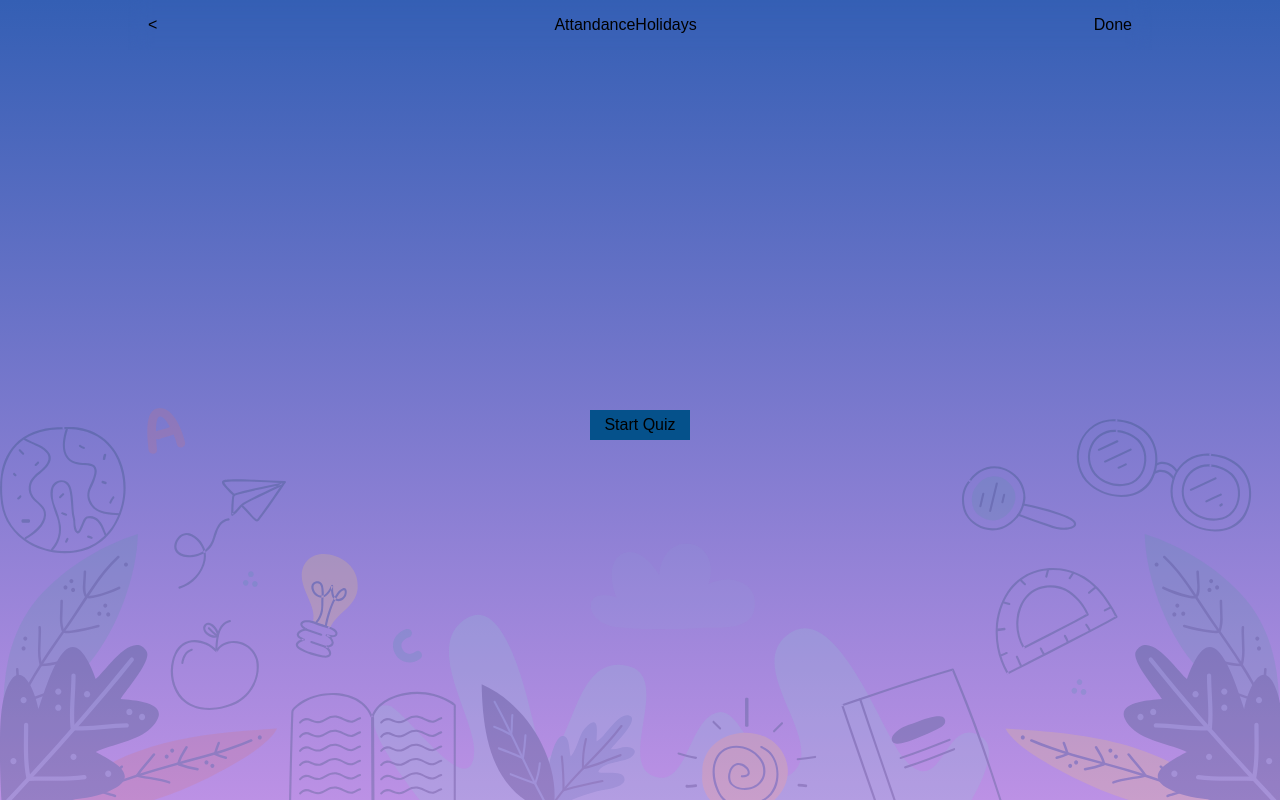
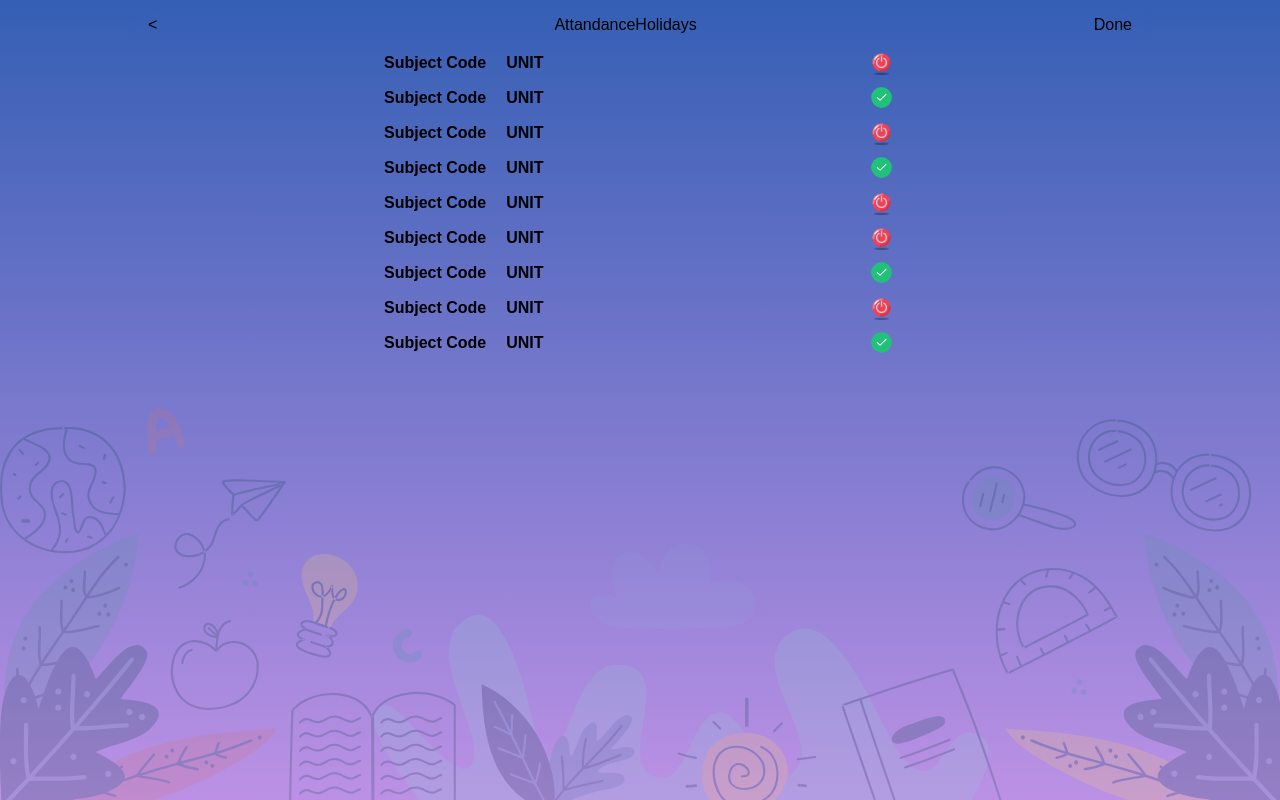
Before and after one commit to developersumit01/ERP-Project, a React (Vite) app: page / in a window 1280 px wide. Built offline with nearby package versions, Linux system fonts and the light colour scheme.

Commit message:
handle quiz component and completed the front end part but some funconality is missing

```diff
--- a/src/CSS/Box.module.css
+++ b/src/CSS/Box.module.css
@@ -3,6 +3,8 @@
       display: flex;
       align-items: flex-start;
       justify-content: center;
+      z-index: 10;
+      margin-bottom: 50px;
 }
 .boxs{
       width: 100%;
@@ -20,6 +22,7 @@
       border-bottom: 1px solid;
       margin-bottom: 9px;
       padding: 0 5px 5px 5px;
+      font-weight: 600;
 }
 .data img{
       width: 30px;
@@ -32,4 +35,11 @@
       background-color: blue;
       border-radius: 10px;
       height: 2rem;
+      cursor: pointer;
 }
+.button:active{
+      background-color: #394379;
+}
+.button:hover{
+border: 2px solid #394379;
+}
--- a/src/CSS/Calender.module.css
+++ b/src/CSS/Calender.module.css
@@ -7,6 +7,7 @@
   gap: 10px;
   height: 100%;
   flex-direction: column;
+  z-index: 10;
 }
 .weakDays {
   width: 400px;
--- /dev/null
+++ b/src/CSS/FeesDue.module.css
@@ -0,0 +1,7 @@
+.container{
+      min-height: calc(100dvh - 50px);
+      display: flex;
+      align-items: flex-start;
+      flex-direction: column;
+      width: 400px;
+}
--- a/src/CSS/Quiz.module.css
+++ b/src/CSS/Quiz.module.css
@@ -1,5 +1,5 @@
 .container {
-  height: calc(100dvh - 50px);
+  min-height: calc(100dvh - 50px);
   width: 50%;
   display: flex;
   align-items: center;
@@ -31,22 +31,53 @@
   background-color: #46d9bf;
   height: 80%;
 }
-.startQuiz {
+.startButton {
   height: 100%;
   display: flex;
-  width: 100%;
+  width: 30px;
   justify-content: center;
+  flex-direction: column;
   align-items: center;
 }
-.startQuiz span {
-  width: 100px;
-  background-color: #05518b;
-  height: 30px;
+.startButton img{
+  width: 25px;
   cursor: pointer;
+}
+.startButton img:active{
+  scale: 1.2;
+}
+.startQuizContainer{
+  width: 100%;
+  z-index: 10;
+}
+.startQuiz{
+  margin-bottom: 10px;
+  font-weight: 600;
   display: flex;
-  z-index: 10;
+  justify-content: space-between;
   align-items: center;
-  justify-content: center;
+  width: 100%;
+}
+.quizCompleted{
+  margin-top: 40px;
+  font-weight: 600;
+  display: flex;
+  flex-direction: column;
+  align-items: center;
+  width: 100%;
+}
+.quizCompleted h3{
+  margin-bottom: 20px;
+}
+.quizCompleted h4{
+margin-bottom: 10px;
+}
+.quizInfo{
+  display: flex;
+  flex-wrap: wrap;
+  column-gap: 20px;
+  align-items: center;
+  row-gap: 5px;
 }
 .bgRed{
       background-color: #d94646;
@@ -131,3 +162,6 @@ header{
   width: 85%;
   background-color: #ffffffa9;
 }
+.successIcon{
+  width: 50%;
+}
--- a/src/Components/Backgroung.jsx
+++ b/src/Components/Backgroung.jsx
@@ -4,6 +4,8 @@ import MyProfile from "./MyProfile";
 import TimeTable from "./TimeTable";
 import Calender from './Calender'
 import Quiz from "./Quiz";
+import { Outlet } from "react-router-dom";
+import FeesDue from "./FeesDue";
 
 const acadmicInfo=[
   { name: "Name", value: "Sumit Kumar", editable: false },
@@ -35,6 +37,7 @@ const personalData = [
 const Background = () => {
   return (
     <>
+    {/* // <Outlet /> */}
       <div className={BackgroundCSS.mainBackgroundContainer}>
       <div className={BackgroundCSS.backgroundHeader}>
             <div className={BackgroundCSS.arrow}>{"<"}</div>
@@ -55,13 +58,12 @@ const Background = () => {
             </div>
           </div>
         <div className={BackgroundCSS.backgroundContainer}>
-
-
           <div className={BackgroundCSS.backgroundCurve}>
             {/* <MyProfile acadmicInfo={acadmicInfo} personalData={personalData} /> */}
             {/* <TimeTable /> */}
             <Quiz />
             {/* <Calender /> */}
+            {/* <FeesDue /> */}
           </div>
           <img src={bottumImage} alt="" className={BackgroundCSS.buttonImage} />
         </div>
--- /dev/null
+++ b/src/Components/FeesDue.jsx
@@ -0,0 +1,43 @@
+import FeesDueCSS from "../CSS/FeesDue.module.css";
+import Box from "./Box";
+const data = [
+  {
+    "Receipt No.": "#98761",
+    Month: "November",
+    "Payment Date	": "10 Nov 20",
+    "Total Pending Amount":"₹899",
+    "button":"Pay Now"
+  },
+  {
+    "Receipt No.": "#98762",
+    Month: "October",
+    "Payment Date	": "10 Oct 20",
+    "Total Pending Amount":"₹999",
+    "button":"Pay Now"
+  },
+  {
+    "Receipt No.": "#98763",
+    Month: "January",
+    "Payment Date	": "10 Jan 20",
+    "Total Pending Amount":"₹1099",
+    "button":"Pay Now"
+  },
+  {
+    "Receipt No.": "#9874",
+    Month: "February",
+    "Payment Date	": "10 Feb 20",
+    "Total Pending Amount":"₹1599",
+    "button":"Pay Now"
+  },
+];
+const FeesDue = () => {
+  return (
+    <>
+      <div className={FeesDueCSS.container}>
+        <Box data={data} />
+      </div>
+    </>
+  );
+};
+
+export default FeesDue;
--- a/src/Components/Quiz.jsx
+++ b/src/Components/Quiz.jsx
@@ -1,44 +1,111 @@
-import { useContext, useMemo, useState } from "react";
+import { useContext, useEffect, useMemo, useState } from "react";
 import QuizCSS from "../CSS/Quiz.module.css";
 import clockIcon from "../assets/Icons/ic_clock.svg";
 import quesionIcon from "../assets/Icons/ic_quesion.svg";
 import checkBoxIcon from "../assets/Icons/checkbx.svg";
 import crossIcon from "../assets/Icons/cancel_red.svg";
 import rightIcon from "../assets/Icons/confirm_tick.svg";
+import successIcon from "../assets/Icons/success.svg";
+import startButtonImage from "../assets/Icons/startButton.png";
 import { quizArray } from "../hooks/useQuizArray";
 
 const checkAnswer = (img) => {};
-const setQuestion = (index, que, handleCheck) => {
-  return (
-    <div className={QuizCSS.box1}>
-      <div className={QuizCSS.que}>{que[index].question}</div>
-      <div className={QuizCSS.option} option="A" onClick={handleCheck}>
-        <span option="A">A. {que[index].A}</span>
-        <img src={checkBoxIcon} option="A" alt="" />
-      </div>
-      <div className={QuizCSS.option} option="B" onClick={handleCheck}>
-        <span option="B">B. {que[index].B}</span>
-        <img src={checkBoxIcon} option="B" alt="" />
-      </div>
-      <div className={QuizCSS.option} option="C" onClick={handleCheck}>
-        <span option="C">C. {que[index].C}</span>
-        <img src={checkBoxIcon} option="C" alt="" />
-      </div>
-      <div className={QuizCSS.option} option="D" onClick={handleCheck}>
-        <span option="D">D. {que[index].D}</span>
-        <img src={checkBoxIcon} option="D" alt="" />
-      </div>
-    </div>
-  );
-};
+const quizstartArray = [
+  {
+    subject: "Subject Code",
+    unit: "UNIT",
+    status: true,
+  },
+  {
+    subject: "Subject Code",
+    unit: "UNIT",
+    status: false,
+  },
+  {
+    subject: "Subject Code",
+    unit: "UNIT",
+    status: true,
+  },
+  {
+    subject: "Subject Code",
+    unit: "UNIT",
+    status: false,
+  },
+  {
+    subject: "Subject Code",
+    unit: "UNIT",
+    status: true,
+  },
+  {
+    subject: "Subject Code",
+    unit: "UNIT",
+    status: true,
+  },
+  {
+    subject: "Subject Code",
+    unit: "UNIT",
+    status: false,
+  },
+  {
+    subject: "Subject Code",
+    unit: "UNIT",
+    status: true,
+  },
+  {
+    subject: "Subject Code",
+    unit: "UNIT",
+    status: false,
+  },
+];
+
 const Quiz = () => {
   const totalTime = 60;
-  const question=useContext(quizArray);
+  const question = useContext(quizArray);
   const [progress, setProgress] = useState(100);
   const [time, setTime] = useState(totalTime);
   const [timeIntervelId, setTimeIntervelId] = useState(0);
   const [startQuiz, setStartQuiz] = useState(false);
   const [questionIndex, setQuestionIndex] = useState(0);
+  const [clickOption, setClickOption] = useState({});
+  const [queJSX, setQueJSX] = useState(<></>);
+  const [quizEnd, setQuizEnd] = useState(false);
+
+  const [score, setScore] = useState(100);
+
+  useEffect(() => {
+    if (questionIndex >= question.length) {
+      setQueJSX(<div className={QuizCSS.box1}>Hello world</div>);
+      setQuizEnd(true);
+    } else {
+      console.log(clickOption.src);
+      if (clickOption) {
+        clickOption.src = checkBoxIcon;
+      }
+
+      setQueJSX(
+        <div className={QuizCSS.box1}>
+          <div className={QuizCSS.que}>{question[questionIndex].question}</div>
+          <div className={QuizCSS.option} option="A" onClick={handleCheck}>
+            <span option="A">A. {question[questionIndex].A}</span>
+            <img src={checkBoxIcon} option="A" alt="" />
+          </div>
+          <div className={QuizCSS.option} option="B" onClick={handleCheck}>
+            <span option="B">B. {question[questionIndex].B}</span>
+            <img src={checkBoxIcon} option="B" alt="" />
+          </div>
+          <div className={QuizCSS.option} option="C" onClick={handleCheck}>
+            <span option="C">C. {question[questionIndex].C}</span>
+            <img src={checkBoxIcon} option="C" alt="" />
+          </div>
+          <div className={QuizCSS.option} option="D" onClick={handleCheck}>
+            <span option="D">D. {question[questionIndex].D}</span>
+            <img src={checkBoxIcon} option="D" alt="" />
+          </div>
+        </div>
+      );
+    }
+  }, [questionIndex]);
+
   const handleProgress = () => {
     setTimeIntervelId(
       setInterval(() => {
@@ -52,6 +119,10 @@ const Quiz = () => {
     setStartQuiz(true);
     handleProgress();
   };
+
+  const handleQuizCompletedMessage = () => {
+    alert("You have already copmleted this quiz!");
+  };
   if (time == 1) {
     // console.log("hello");
     setQuestionIndex((prev) => prev + 1);
@@ -64,24 +135,27 @@ const Quiz = () => {
     // If the user will click on the option which is written in the anwser box
     if (e.target.localName == "span") {
       e.target.parentNode.children[1].src = rightIcon;
-      checkAnswer(e.target.parentNode.children[1].src);
+      setClickOption(e.target.parentNode.children[1]);
+      // checkAnswer(e.target.parentNode.children[1].src);
     }
     // If the user will click on the circle then
     if (e.target.localName == "img") {
       e.target.src = rightIcon;
+      setClickOption(e.target);
     }
     // If the user will click on the answer box then
     if (e.target.localName == "div") {
       e.target.children[1].src = rightIcon;
+      setClickOption(e.target.children[1]);
     }
     setTimeout(() => {
       setTime(1);
-    }, 2000);
+    }, 1000);
   };
   return (
     <>
       <div className={QuizCSS.container}>
-        {startQuiz ? (
+        {startQuiz && !quizEnd ? (
           <>
             <div className={QuizCSS.progressBar}>
               <span className={QuizCSS.time}>{time} sec</span>
@@ -104,14 +178,46 @@ const Quiz = () => {
             </header>
             <div className={QuizCSS.border}></div>
             <div className={QuizCSS.boxes}>
-              {setQuestion(questionIndex, question, handleCheck)}
+              {queJSX}
               <div className={QuizCSS.box2}></div>
               <div className={QuizCSS.box3}></div>
             </div>
           </>
+        ) : quizEnd ? (
+          <div className={QuizCSS.quizCompleted}>
+            <h4>Subject Code</h4>
+            <h4>UNIT</h4>
+            <h3>Quiz Successfully Completed</h3>
+            <span>Score : {score}</span>
+            <img
+              className={QuizCSS.successIcon}
+              src={successIcon}
+              alt="Success Icon"
+            />
+          </div>
         ) : (
-          <div className={QuizCSS.startQuiz}>
-            <span onClick={handleStartQuiz}>Start Quiz</span>
+          <div className={QuizCSS.startQuizContainer}>
+            {quizstartArray.map((ele) => {
+              return (
+                <div className={QuizCSS.startQuiz}>
+                  <div className={QuizCSS.quizInfo}>
+                    <div>{ele.subject}</div>
+                    <div>{ele.unit}</div>
+                  </div>
+                  <div className={QuizCSS.startButton}>
+                    <img
+                      src={ele.status ? startButtonImage : successIcon}
+                      alt={ele.status ? "Start Button Image" : "Success Icon"}
+                      onClick={
+                        ele.status
+                          ? handleStartQuiz
+                          : handleQuizCompletedMessage
+                      }
+                    />
+                  </div>
+                </div>
+              );
+            })}
           </div>
         )}
       </div>
--- a/src/hooks/useQuizArray.jsx
+++ b/src/hooks/useQuizArray.jsx
@@ -87,4 +87,4 @@ const question = [
     answer: "D",
   },
 ];
-export const quizArray=createContext(question);
+export const quizArray = createContext(question);
```
Also changed, not shown: src/assets/Icons/startButton.png (added), src/assets/Icons/success.svg (added). Lines whose indentation alone changed are shown as unchanged.
